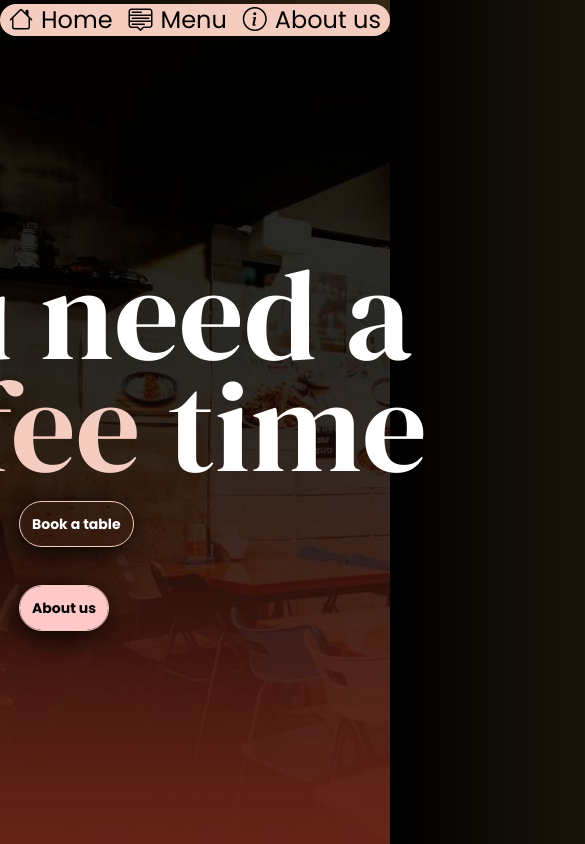
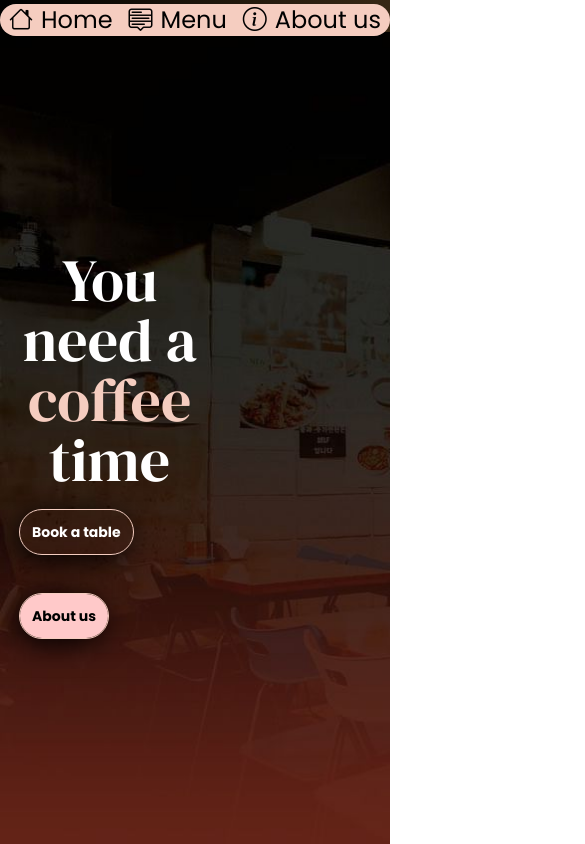
Before and after one commit to viniciusrodmusic/CafeteriaReact, a React (Vite) app: page / in a window 390 px wide. Shown: the top 844 px of the page, 585 px wide, since content can reach past the window. Built offline with nearby package versions, Linux system fonts and the light colour scheme; what tailwindcss-animated would draw is missing.

Commit message:
feat: adicionei um pouco de responsividade no titulo principal

```diff
--- a/src/components/MainTitle.jsx
+++ b/src/components/MainTitle.jsx
@@ -7,8 +7,8 @@ function MainTitle() {
         <>
                 <section className="text-white flex flex-col items-start w-3/4">
 
-                    <div className="flex flex-col items-center w-[75%]">
-                        <h1 className="text-9xl/[7rem] text-center w-[60rem] animate-fade-right animate-once animate-duration-1000 animate-delay-200 animate-ease-out">You need a <span className="text-[var(--light-coffee)]">coffee</span> time</h1>
+                    <div className="flex flex-col items-center w-3/4">
+                        <h1 className="text-6xl lg:text-9xl/[7rem] text-center animate-fade-right animate-once animate-duration-1000 animate-delay-200 animate-ease-out">You need a <span className="text-[var(--light-coffee)]">coffee</span> time</h1>
                         <div>
                         <Button textContent="Book a table"/>
                         <Button bgColor="red" textColor="black" textContent="About us"/>
@@ -17,7 +17,7 @@ function MainTitle() {
 
                 </section>
 
-                <div className="w-1/4">
+                <div className="h-[10rem] w-1/4">
                     {/* Somente um bloco invisível que divide o layout em dois para facilitar localizar o título mais pra esquerda */}
                 </div>
 
```
